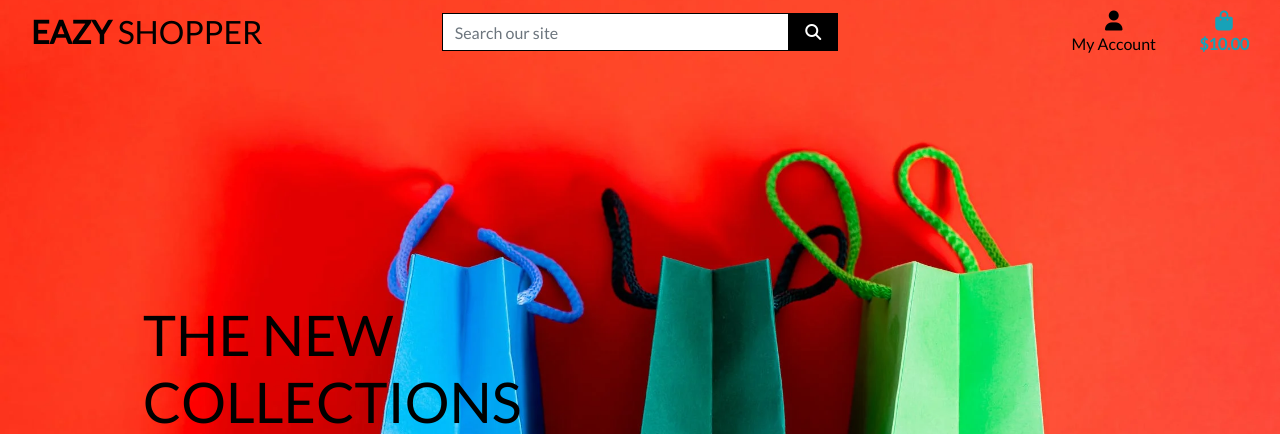
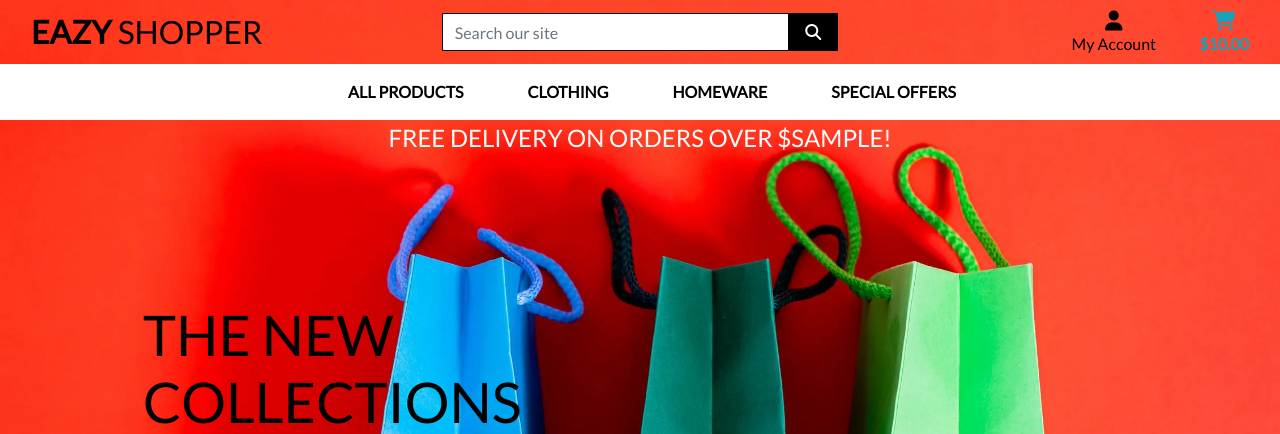
Before and after one commit to gullah26/eazy-shopper, a Django app: template home/templates/home/index.html in a window 1280 px wide. Shown: the top 434 px of the page. Run offline with Django 3.2, Linux system fonts and the light colour scheme; the template is opened without the code that fills it: most values are stand-ins (such as "Sample title", 1, 10 or a date in 2020); some libraries are stand-ins or nearby versions.

Commit message:
completed homepage header and css

```diff
--- a/eazyshopper/settings.py
+++ b/eazyshopper/settings.py
@@ -159,7 +159,11 @@
 # Static files (CSS, JavaScript, Images)
 # https://docs.djangoproject.com/en/3.2/howto/static-files/
 
-STATIC_URL = '/static/'
+STATIC_URL = 'static/'
+STATICFILES_DIRS = (os.path.join(BASE_DIR, 'static'),)
+
+MEDIA_URL = '/media/'
+MEDIA_ROOT = os.path.join(BASE_DIR, 'media')
 
 # Default primary key field type
 # https://docs.djangoproject.com/en/3.2/ref/settings/#default-auto-field
--- a/eazyshopper/urls.py
+++ b/eazyshopper/urls.py
@@ -15,9 +15,15 @@
 """
 from django.contrib import admin
 from django.urls import path, include
+from django.conf import settings
+from django.conf.urls.static import static
 
 urlpatterns = [
     path('admin/', admin.site.urls),
     path('accounts/', include('allauth.urls')),
     path('', include('home.urls')),
-]
+    # path('products/', include('products.urls')),
+    # path('bag/', include('bag.urls')),
+    # path('checkout/', include('checkout.urls')),
+    # path('profile/', include('profiles.urls')),
+] + static(settings.MEDIA_URL, document_root=settings.MEDIA_ROOT)
--- a/templates/base.html
+++ b/templates/base.html
@@ -83,7 +83,7 @@
                 <li class="list-inline-item">
                     <a class="{% if grand_total %}text-info font-weight-bold{% else %}text-black{% endif %} nav-link" href="">
                         <div class="text-center">
-                            <div><i class="fas fa-shopping-bag fa-lg"></i></div>
+                            <div><i class="fas fa-shopping-cart fa-lg"></i></div>
                             <p class="my-0">
                                 {% if grand_total %}
                                     ${{ grand_total|floatformat:2 }}
@@ -95,6 +95,20 @@
                         </a>
                     </li>
                 </ul>
+            </div>
+        </div>
+        <div class="row bg-white">
+            <nav class="navbar navbar-expand-lg navbar-light w-100">
+                <button class="navbar-toggler" type="button" data-toggle="collapse" data-target="#main-nav" aria-controls="main-nav" aria-expanded="false" aria-label="Toggle navigation">
+                    <span class="navbar-toggler-icon"></span>
+                </button>
+                {% include 'includes/mobile-top-header.html' %}
+                {% include 'includes/main-nav.html' %}
+            </nav>
+        </div>
+        <div id="delivery-banner" class="row text-center">
+            <div class="col bg-black text-white">
+                <h4 class="logo-font my-1">Free delivery on orders over ${{ free_delivery_threshold }}!</h4>
             </div>
         </div>
     </header>
--- /dev/null
+++ b/templates/includes/main-nav.html
@@ -0,0 +1,55 @@
+<div class="collapse navbar-collapse" id="main-nav">
+    <ul class="navbar-nav w-auto mx-auto">
+        <li class="nav-item d-block d-md-none">
+            <a class="logo-font font-weight-bold nav-link text-black mr-5" href="{% url 'home' %}" id="home-link">
+                Home
+            </a>
+        </li>
+        <li class="nav-item dropdown">
+            <a class="logo-font font-weight-bold nav-link text-black mr-5" href="#" id="all-products-link" data-toggle="dropdown" aria-haspopup="true" aria-expanded="false">
+                All Products
+            </a>
+            <div class="dropdown-menu border-0" aria-labelledby="all-products-link">
+                <a href="{% url 'products' %}?sort=price&direction=asc" class="dropdown-item">By Price</a>
+                <a href="{% url 'products' %}?sort=rating&direction=desc" class="dropdown-item ">By Rating</a>
+                <a href="{% url 'products' %}?sort=category&direction=asc" class="dropdown-item ">By Category</a>
+                <a href="{% url 'products' %}" class="dropdown-item">All Products</a>
+            </div>
+        </li>
+
+        <li class="nav-item dropdown">
+            <a class="logo-font font-weight-bold nav-link text-black mr-5" href="#" id="clothing-link" data-toggle="dropdown" aria-haspopup="true" aria-expanded="false">
+                Clothing
+            </a>
+            <div class="dropdown-menu border-0" aria-labelledby="clothing-link">
+                <a href="{% url 'products' %}?category=activewear,essentials" class="dropdown-item">Activewear &amp; Essentials</a>
+                <a href="{% url 'products' %}?category=jeans" class="dropdown-item">Jeans</a>
+                <a href="{% url 'products' %}?category=shirts" class="dropdown-item">Shirts</a>
+                <a href="{% url 'products' %}?category=activewear,essentials,jeans,shirts" class="dropdown-item">All Clothing</a>
+            </div>
+        </li>
+
+        <li class="nav-item dropdown">
+            <a class="logo-font font-weight-bold nav-link text-black mr-5" href="#" id="homeware-link" data-toggle="dropdown" aria-haspopup="true" aria-expanded="false">
+                Homeware
+            </a>
+            <div class="dropdown-menu border-0" aria-labelledby="homeware-link">
+                <a href="{% url 'products' %}?category=bed_bath" class="dropdown-item">Bed &amp; Bath</a>
+                <a href="{% url 'products' %}?category=kitchen_dining" class="dropdown-item">Kitchen &amp; Dining</a>
+                <a href="{% url 'products' %}?category=bed_bath,kitchen_dining" class="dropdown-item">All Homeware</a>
+            </div>
+        </li>
+
+        <li class="nav-item dropdown">
+            <a class="logo-font font-weight-bold nav-link text-black" href="#" id="specials-link" data-toggle="dropdown" aria-haspopup="true" aria-expanded="false">
+                Special Offers
+            </a>
+            <div class="dropdown-menu border-0" aria-labelledby="specials-link">
+                <a href="{% url 'products' %}?category=new_arrivals" class="dropdown-item">New Arrivals</a>
+                <a href="{% url 'products' %}?category=deals" class="dropdown-item">Deals</a>
+                <a href="{% url 'products' %}?category=clearance" class="dropdown-item">Clearance</a>
+                <a href="{% url 'products' %}?category=new_arrivals,deals,clearance" class="dropdown-item">All Specials</a>
+            </div>
+        </li>
+    </ul>
+</div>
--- /dev/null
+++ b/templates/includes/mobile-top-header.html
@@ -0,0 +1,56 @@
+<li class="list-inline-item">
+    <a class="text-black nav-link d-block d-lg-none" href="#" id="mobile-search" data-toggle="dropdown" aria-haspopup="true" aria-expanded="false">
+        <div class="text-center">
+            <div><i class="fas fa-search fa-lg"></i></div>
+            <p class="my-0">Search</p>
+        </div>
+    </a>
+    <div class="dropdown-menu border-0 w-100 p-3 rounded-0 my-0" aria-labelledby="mobile-search">
+        <form class="form" method="GET" action="{% url 'products' %}">
+            <div class="input-group w-100">
+                <input class="form-control border border-black rounded-0" type="text" name="q" placeholder="Search our site">
+                <div class="input-group-append">
+                    <button class="form-control form-control btn btn-black border border-black rounded-0" type="submit">
+                        <span class="icon">
+                            <i class="fas fa-search"></i>
+                        </span>
+                    </button>
+                </div>
+            </div>
+        </form>
+    </div>
+</li>
+<li class="list-inline-item dropdown">
+    <a class="text-black nav-link d-block d-lg-none" href="#" id="user-options" data-toggle="dropdown" aria-haspopup="true" aria-expanded="false">
+        <div class="text-center">
+            <div><i class="fas fa-user fa-lg"></i></div>
+            <p class="my-0">My Account</p>
+        </div>
+    </a>
+    <div class="dropdown-menu border-0" aria-labelledby="user-options">
+        {% if request.user.is_authenticated %}
+            {% if request.user.is_superuser %}
+                <a href="{% url 'add_product' %}" class="dropdown-item">Product Management</a>
+            {% endif %}
+            <a href="{% url 'profile' %}" class="dropdown-item">My Profile</a>
+            <a href="{% url 'account_logout' %}" class="dropdown-item">Logout</a>
+        {% else %}
+            <a href="{% url 'account_signup' %}" class="dropdown-item">Register</a>
+            <a href="{% url 'account_login' %}" class="dropdown-item">Login</a>
+        {% endif %}
+    </div>
+</li>
+<li class="list-inline-item">
+    <a class="{% if grand_total %}text-primary font-weight-bold{% else %}text-black{% endif %} nav-link d-block d-lg-none" href="{% url 'view_bag' %}">
+        <div class="text-center">
+            <div><i class="fas fa-shopping-bag fa-lg"></i></div>
+            <p class="my-0">
+                {% if grand_total %}
+                    ${{ grand_total|floatformat:2 }}
+                {% else %}
+                    $0.00
+                {% endif %}
+            </p>
+        </div>
+    </a>
+</li>
```
Lines whose indentation alone changed are shown as unchanged.
